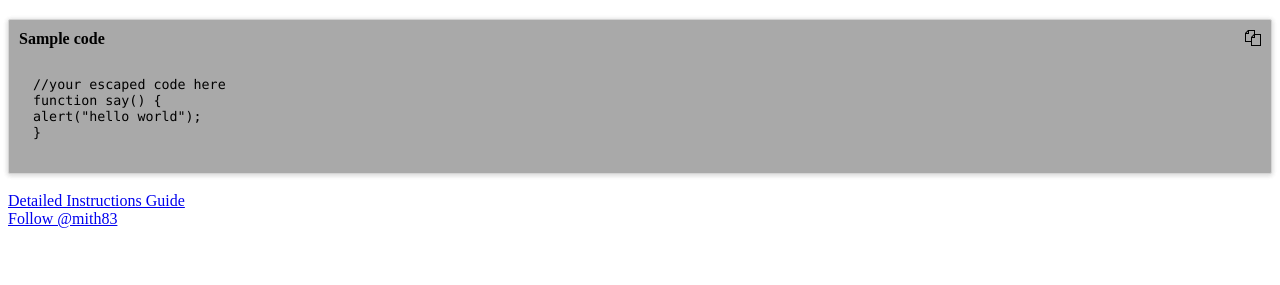
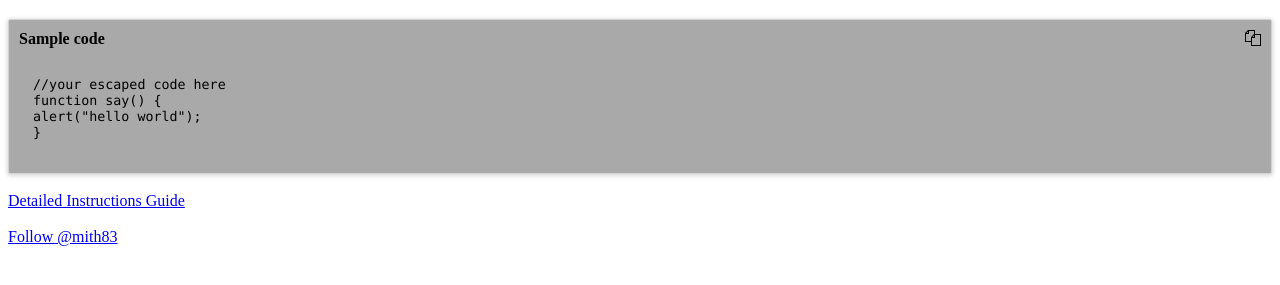
Before and after one commit to mith83/copycode, a plain HTML site: page demo.html in a window 1280 px wide. Shown: the part 61-346 px from the top of the page. Drawn offline with Linux system fonts and the light colour scheme; a script that the page names is missing; a small style sheet from the web is missing.

Commit message:
Update demo.html

```diff
--- a/demo.html
+++ b/demo.html
@@ -26,7 +26,7 @@
 
    </code></pre>
    </div>
- <div><br /><a href="https://www.success-trending.club/2022/09/how-to-display-code-in-blogger-website.html">Detailed Instructions Guide</a><br />
+ <div><br /><a href="https://www.success-trending.club/2022/09/how-to-display-code-in-blogger-website.html">Detailed Instructions Guide</a><br /><br />
  <a class="github-button" href="https://github.com/mith83" data-size="large" aria-label="Follow @mith83 on GitHub">Follow @mith83</a>
  </div>
  <script>
```
